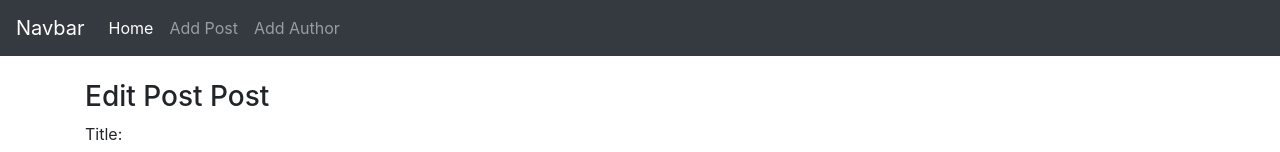
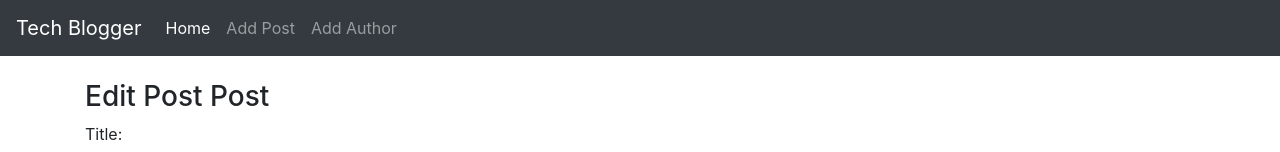
Before and after one commit to tboyd4/tech-blogger-client, a React (Create React App) app: page /edit/1 in a window 1280 px wide. Shown: the top 152 px of the page. Built offline with nearby package versions, Linux system fonts and the light colour scheme; no server answers.

Commit message:
edit page correctly updating based upon imput

```diff
--- a/src/components/global-components/navbar.component.js
+++ b/src/components/global-components/navbar.component.js
@@ -6,7 +6,7 @@ export default class Navbar extends Component {
     return (
       <nav className="navbar navbar-expand-lg navbar-dark bg-dark">
         <Link className="navbar-brand" to="/">
-          Navbar
+          Tech Blogger
         </Link>
         <button
           className="navbar-toggler"
--- a/src/components/page-components/edit-post.component.js
+++ b/src/components/page-components/edit-post.component.js
@@ -1,5 +1,5 @@
 import React, { Component } from "react";
-import axios from 'axios';
+import axios from "axios";
 
 export default class EditPost extends Component {
   constructor(props) {
@@ -21,25 +21,25 @@ export default class EditPost extends Component {
   }
 
   componentDidMount() {
-    axios.get('http://localhost:5000/posts/' + this.props.match.params.id)
-        .then(res => {
+    axios
+      .get("http://localhost:5000/posts/" + this.props.match.params.id)
+      .then((res) => {
         this.setState({
           title: res.data.title,
           description: res.data.description,
           postText: res.data.postText,
-                author: res.data.author
+          author: res.data.author,
+        });
       })
-        })
-        .catch(err => console.log(err));
+      .catch((err) => console.log(err));
 
-    axios.get('http://localhost:5000/authors')
-      .then(res => {
+    axios.get("http://localhost:5000/authors").then((res) => {
       if (res.data.length > 0) {
         this.setState({
-            authors: res.data.map(author => author.fullname)
-          })
+          authors: res.data.map((author) => author.fullname),
+        });
       }
-      })
+    });
   }
 
   onChangeTitle(event) {
@@ -78,11 +78,16 @@ export default class EditPost extends Component {
 
     console.log(post);
 
-    axios.post('http://localhost:5000/posts/update/' + this.props.match.params.id, post)
-      .then(res => console.log(res.data))
-      .catch(err => console.log(err))
-
+    axios
+      .put(
+        "http://localhost:5000/posts/update/" + this.props.match.params.id,
+        post
+      )
+      .then((res) => {
+        console.log(res.data);
         window.location = "/";
+      })
+      .catch((err) => console.log(err));
   }
 
   render() {
@@ -138,7 +143,11 @@ export default class EditPost extends Component {
             </select>
           </div>
           <div className="form-group">
-            <input type="submit" value="Edit Post" className="btn btn-primary" />
+            <input
+              type="submit"
+              value="Edit Post"
+              className="btn btn-primary"
+            />
           </div>
         </form>
       </div>
```
Also changed, not shown: 1 other file (tests, documents, lock files or other folders). Lines whose indentation alone changed are shown as unchanged.
